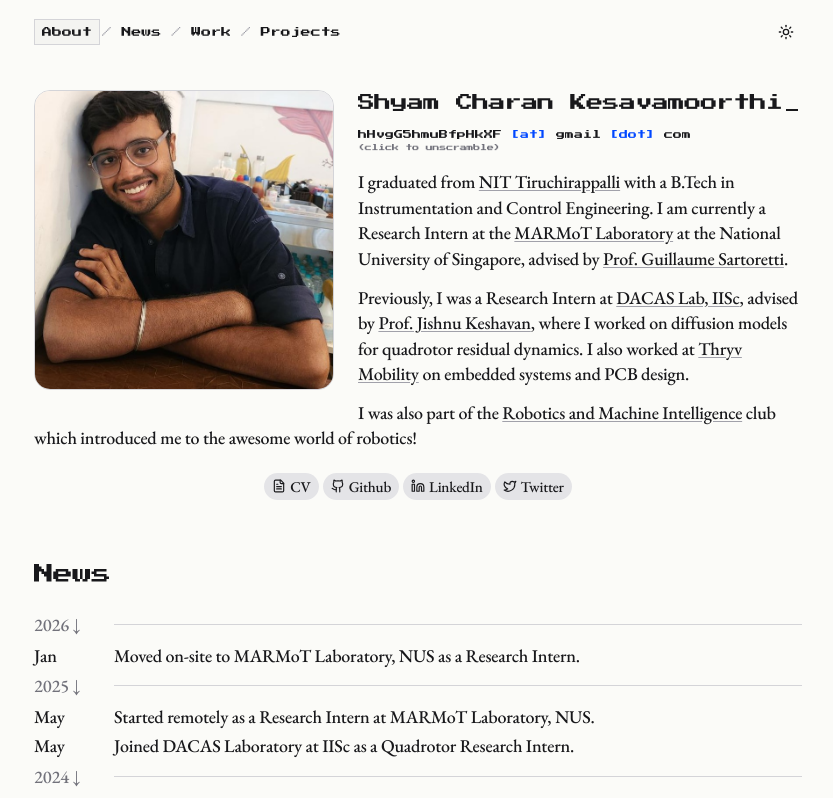
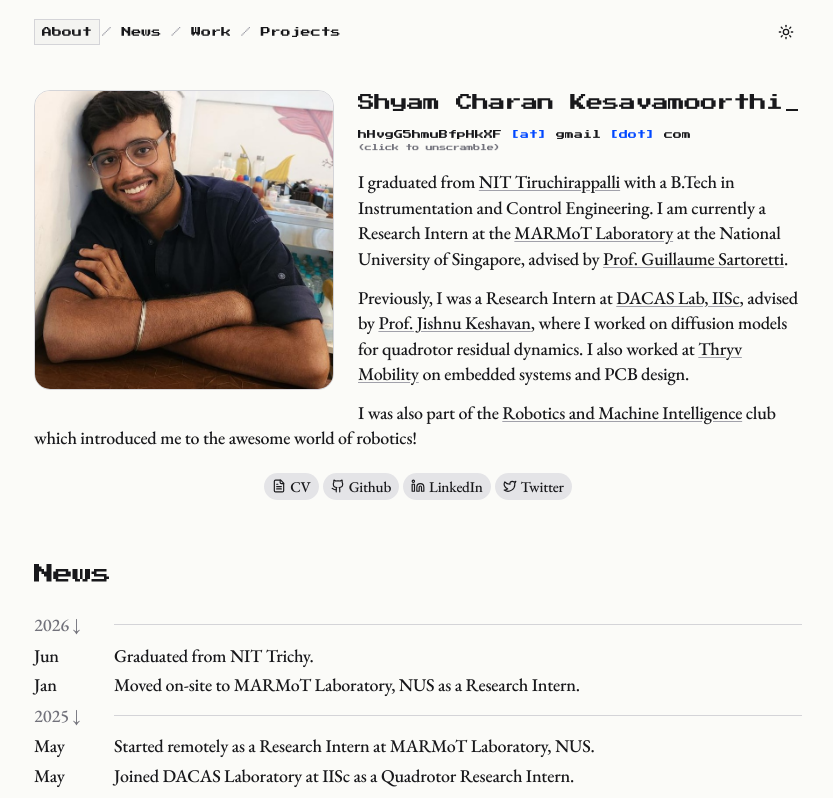
Before and after one commit to InclinedTaco/InclinedTaco.github.io, a Next.js app: page / in a window 1280 px wide. Shown: the top 798 px of the page, without its empty margins (222-1055 px from the left). Built offline with nearby package versions, Linux system fonts and the light colour scheme.

Commit message:
Add NIT Trichy graduation news

```diff
--- a/app/data.ts
+++ b/app/data.ts
@@ -52,8 +52,14 @@ export const experience = [
 export const news = [
   {
     year: '2026',
+    month: 'Jun',
+    showYear: true,
+    text: 'Graduated from NIT Trichy.',
+  },
+  {
+    year: '2026',
     month: 'Jan',
-    showYear: true,
+    showYear: false,
     text: 'Moved on-site to MARMoT Laboratory, NUS as a Research Intern.',
   },
   {
```
